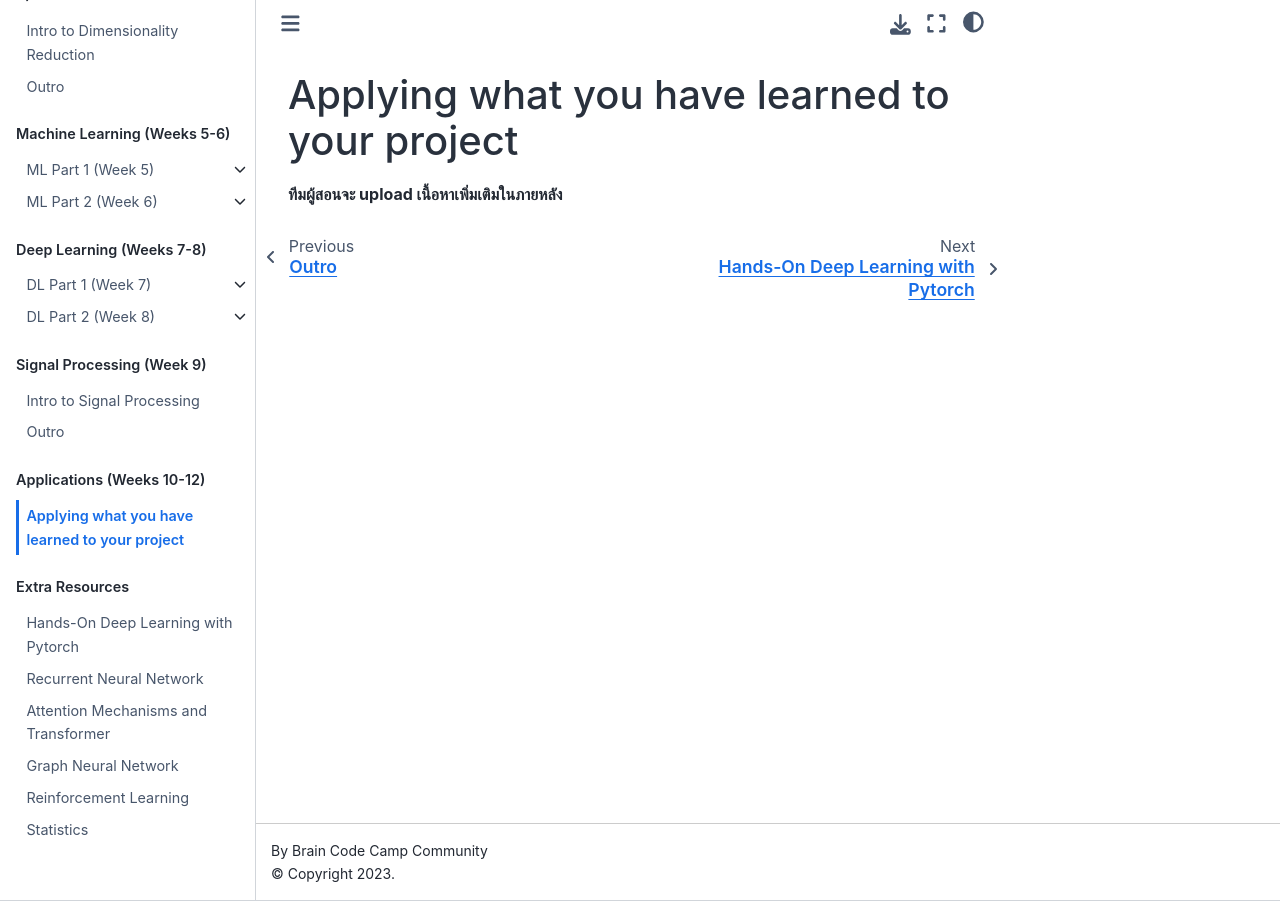
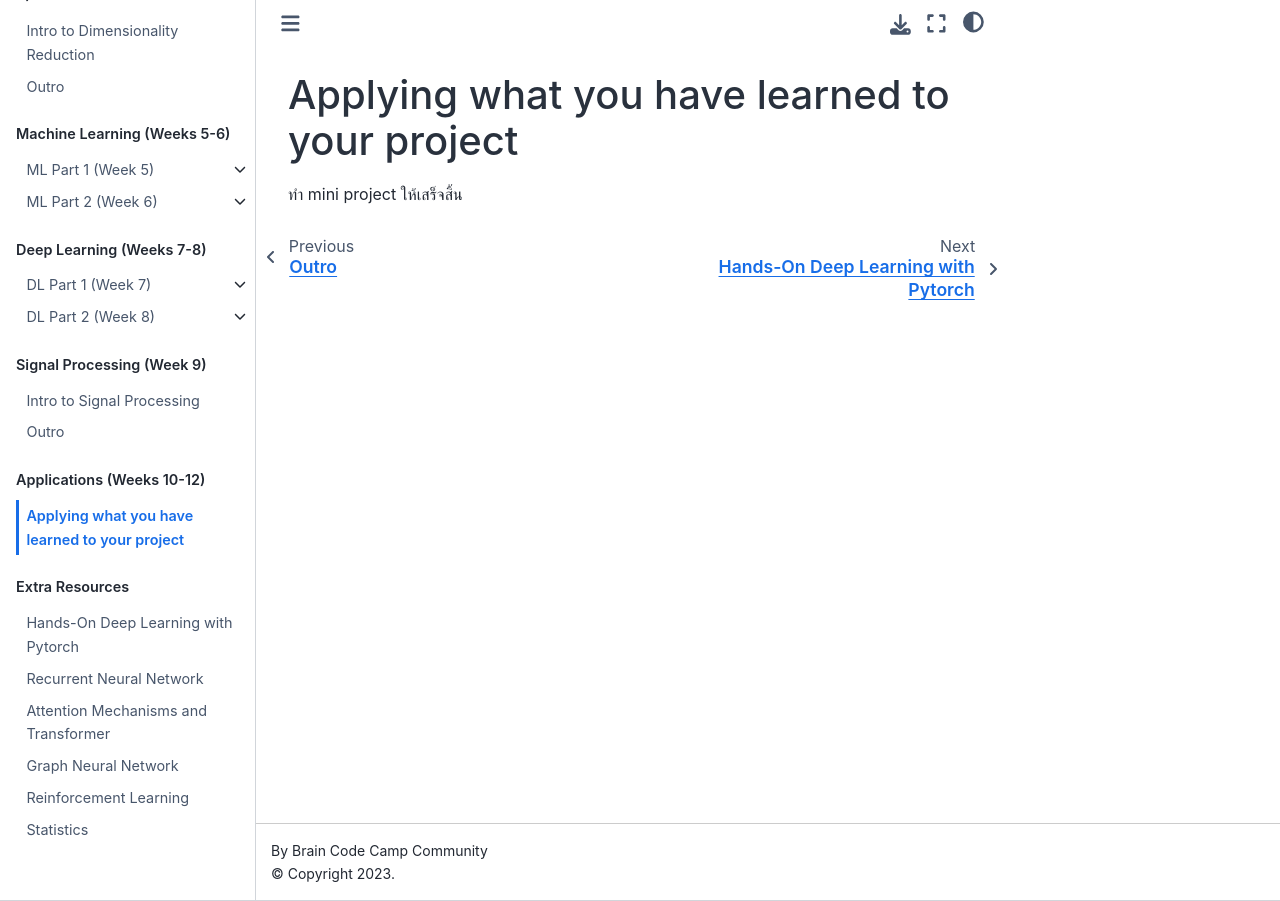
Before and after one commit to ichatnun/brainCodeCamp2023, a Jupyter Book: the page built from Applications/MiniProjects.md, in a window 1280 px wide. Built offline with Jupyter Book 1.0.4 settings and Sphinx 7.4.7 and the Sphinx Book theme 1.1.4, drawn with Linux system fonts in a browser that asks for light colours; pages that are not in the unit, such as notebooks, are missing from menus.

Commit message:
Update MiniProjects.md

```diff
--- a/Applications/MiniProjects.md
+++ b/Applications/MiniProjects.md
@@ -1,3 +1,3 @@
 # Applying what you have learned to your project
 
-**ทีมผู้สอนจะ upload เนื้อหาเพิ่มเติมในภายหลัง**
+ทำ mini project ให้เสร็จสิ้น
```
